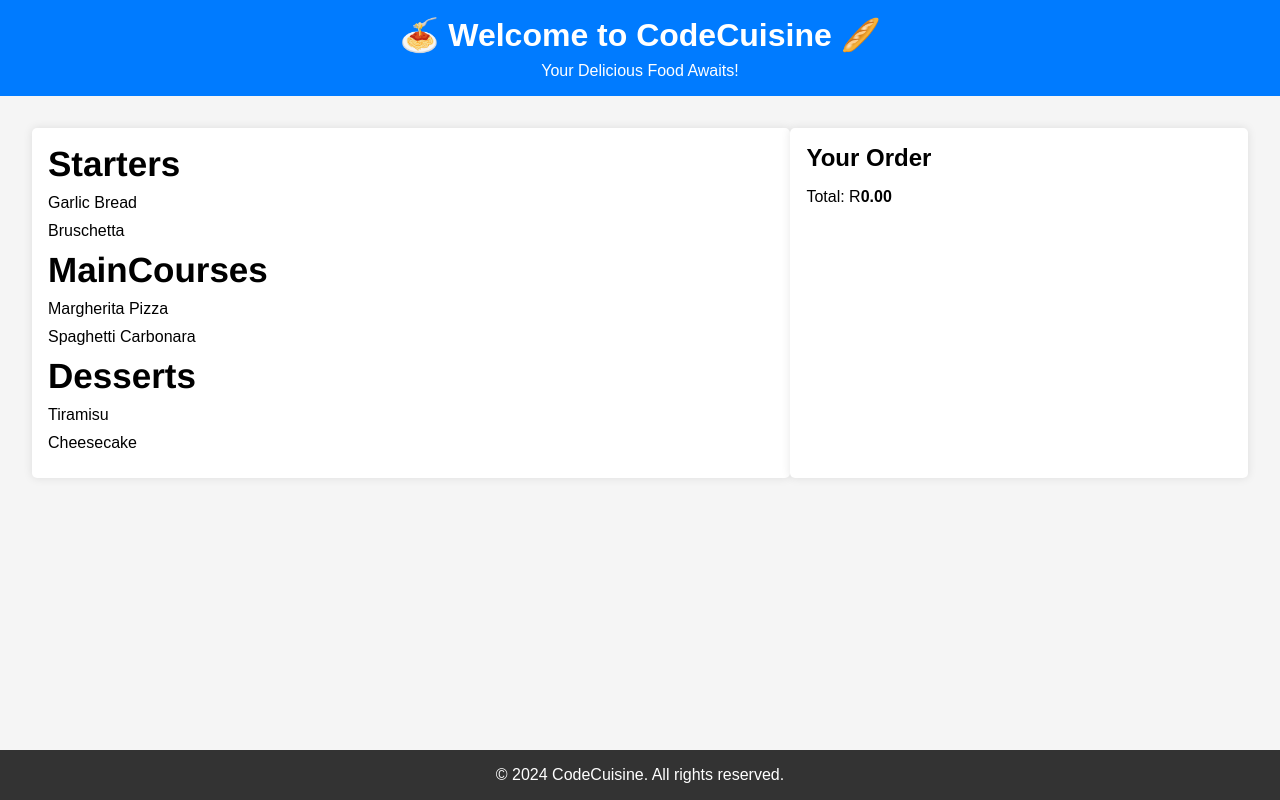
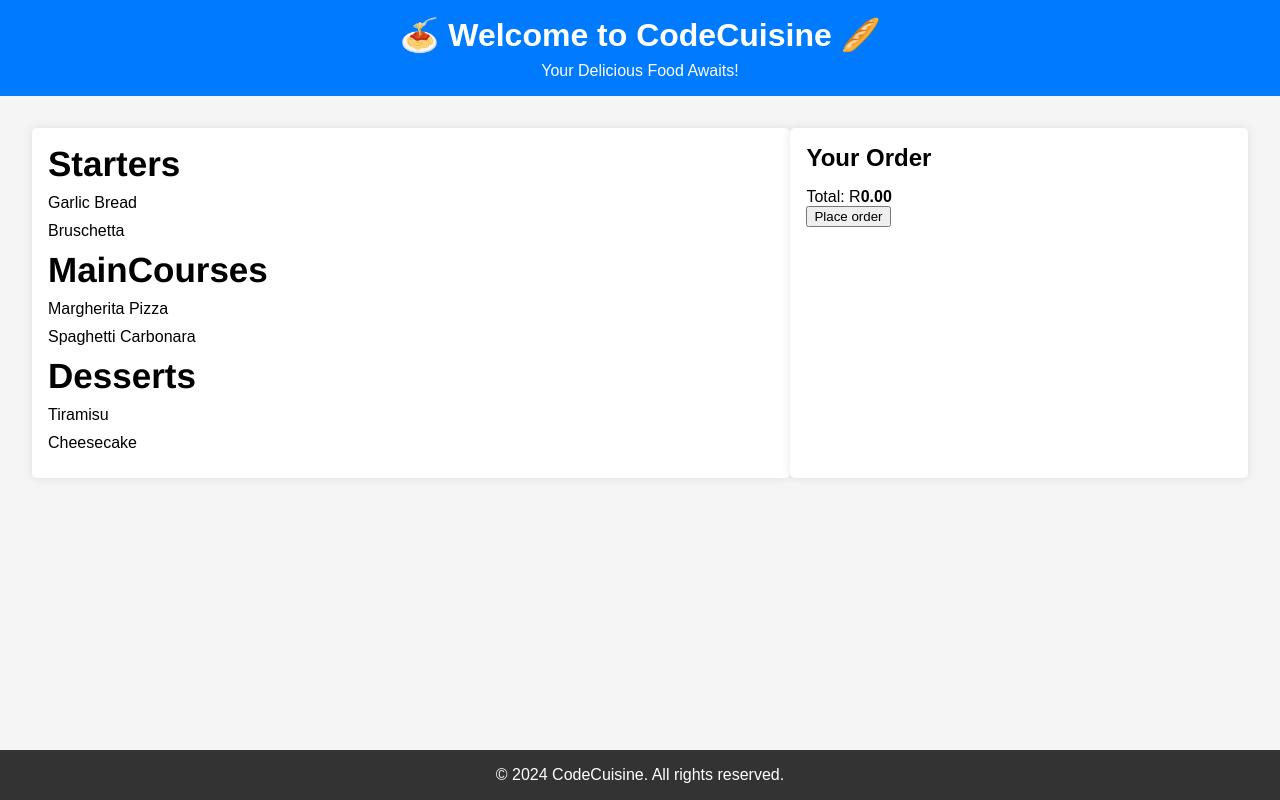
Before and after one commit to DFreezy/DUWFRI353_WFC2401_GroupA_DuwayneFrieslaar_JSL06, a plain HTML site: page index.html in a window 1280 px wide. Drawn offline with Linux system fonts and the light colour scheme.

Commit message:
Added button
Added a functional button, and a welcome alert

```diff
--- a/index.html
+++ b/index.html
@@ -21,6 +21,7 @@
                 <!-- Order items will be displayed here -->
             </ul>
             <p>Total: R<span id="order-total">0.00</span></p>
+            <button onclick="placeOrder()">Place order</button>
         </section>
     </main>
     <footer>
--- a/index.js
+++ b/index.js
@@ -86,3 +86,10 @@ function initMenuSystem(menu) {
 }
 
 initMenuSystem(menu);
+
+function placeOrder(menu) {
+        alert('Thank you for shopping with us!');
+        placeOrder.innerHTML = 'Are you sure?';
+    }
+
+alert('Welcome!');
```
